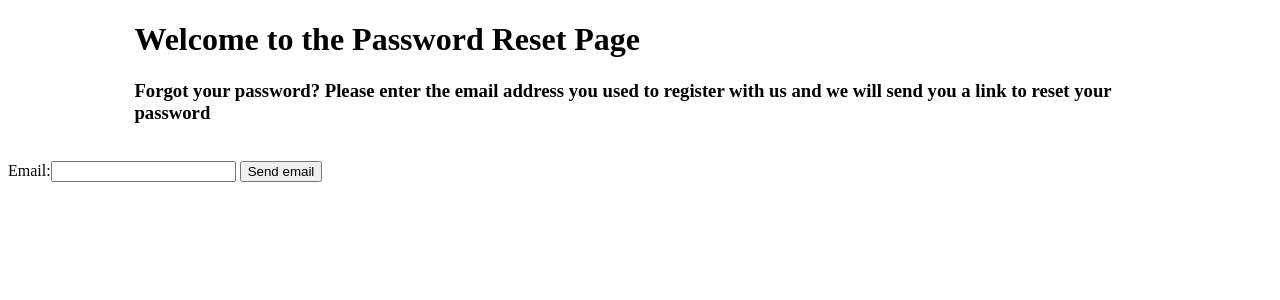
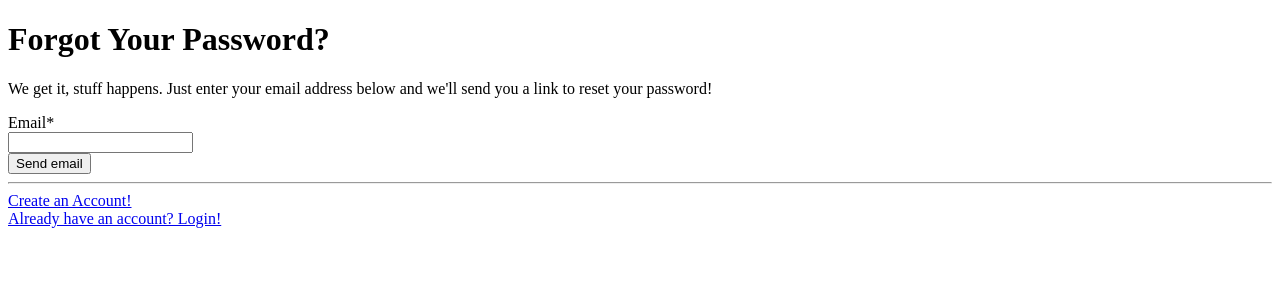
Before and after one commit to nasrinjahan17/todoapp, a Django app: page /reset_password/ in a window 1280 px wide. Shown: the top 300 px of the page. Run offline with Django 3.2, Linux system fonts and the light colour scheme; some libraries are stand-ins or nearby versions.

Commit message:
✅ Add Password Reset with Email functionality🔥

```diff
--- /dev/null
+++ b/templates/auth/forgot-password.html
@@ -0,0 +1,66 @@
+<!DOCTYPE html>
+<html lang="en">
+{% load crispy_forms_tags %}
+<head>
+
+    <meta charset="utf-8">
+    <meta http-equiv="X-UA-Compatible" content="IE=edge">
+    <meta name="viewport" content="width=device-width, initial-scale=1, shrink-to-fit=no">
+    <meta name="description" content="">
+    <meta name="author" content="">
+
+    <title>Forgot Password?</title>
+
+</head>
+
+<body class="bg-gradient-primary">
+
+    <div class="container">
+
+        <!-- Outer Row -->
+        <div class="row justify-content-center">
+
+            <div class="col-xl-10 col-lg-12 col-md-9">
+
+                <div class="card o-hidden border-0 shadow-lg my-5">
+                    <div class="card-body p-0">
+                        <!-- Nested Row within Card Body -->
+                        <div class="row">
+                            <div class="col-lg-6 d-none d-lg-block bg-password-image"></div>
+                            <div class="col-lg-6">
+                                <div class="p-5">
+                                    <div class="text-center">
+                                        <h1 class="h4 text-gray-900 mb-2">Forgot Your Password?</h1>
+                                        <p class="mb-4">We get it, stuff happens. Just enter your email address below
+                                            and we'll send you a link to reset your password!</p>
+                                    </div>
+                                    <form method="POST" class="user">
+
+                                        {% csrf_token %}
+						                {{ form|crispy }}
+
+
+                                        <button type="submit"
+                                            class="btn btn-primary btn-user btn-block">
+                                            Send email</button>
+
+                                    </form>
+                                    <hr>
+                                    <div class="text-center">
+
+                                        <a class="small" href="{% url 'todoapp:signup' %}">Create an Account!</a>
+                                    </div>
+                                    <div class="text-center">
+                                        <a class="small" href="{% url 'todoapp:login' %}">Already have an account? Login!</a>
+                                    </div>
+                                </div>
+                            </div>
+                        </div>
+                    </div>
+                </div>
+            </div>
+        </div>
+    </div>
+</body>
+
+</html>
--- /dev/null
+++ b/templates/auth/password_reset_done.html
@@ -0,0 +1,5 @@
+<h3>Password reset complete</h3>
+
+<p>Your password has been set. You may go ahead and log in now.</p>
+
+<a href="{% url 'todoapp:login' %}">Log in</a>
--- /dev/null
+++ b/templates/auth/password_reset_sent.html
@@ -0,0 +1,6 @@
+
+<h3>Password reset sent</h3>
+
+<p>We’ve emailed you instructions for setting your password, if an account exists with the email you entered. You should receive them shortly.</p>
+
+<p>If you don’t receive an email, please make sure you’ve entered the address you registered with, and check your spam folder.</p>
--- a/todoapp/urls.py
+++ b/todoapp/urls.py
@@ -1,25 +1,44 @@
 from django.urls import path
 from django.contrib.auth import views as auth_views
-from .views import*
+from .views import *
 
-app_name = 'todoapp'
+app_name = "todoapp"
 
 urlpatterns = [
-    path('',index,name='index'),
-    path('login/',user_login,name='login'),
-    path('signup/',signup,name='signup'),
-
-    path('profile/',profile,name='profile'),
-    path('logout/',user_logout,name='logout'),
-    path('add_todo/',add_todo),
-
-    path('delete_todo/<int:id>',delete_todo,name='delete_todo'),
-    path('change_status/<int:id>/<str:status>', change_todo),
-    path('my_todos/',my_todos,name='my_todos'),
-
-    path('reset_password/', auth_views.PasswordResetView.as_view(template_name='reset_pass.html'), name="password_reset"),
-    path('reset_password_sent/', auth_views.PasswordResetDoneView.as_view(template_name='reset_pass_sent.html'), name="password_reset_done"),
-    path('reset/<uidb64>/<token>/', auth_views.PasswordResetConfirmView.as_view(template_name='reset_pass_confirm.html'),name="password_reset_confirm"),
-    path('reset_password_completed/', auth_views.PasswordResetCompleteView.as_view(template_name='reset_pass_complete.html'),name="password_reset_completed"),
-
+    path("", index, name="index"),
+    path("login/", user_login, name="login"),
+    path("signup/", signup, name="signup"),
+    path("profile/", profile, name="profile"),
+    path("logout/", user_logout, name="logout"),
+    path("add_todo/", add_todo),
+    path("delete_todo/<int:id>", delete_todo, name="delete_todo"),
+    path("change_status/<int:id>/<str:status>", change_todo),
+    path("my_todos/", my_todos, name="my_todos"),
+    # ? Password Reset with email
+    path(
+        "reset_password/",
+        auth_views.PasswordResetView.as_view(template_name="auth/forgot-password.html"),
+        name="password_reset",
+    ),
+    path(
+        "reset_password_sent/",
+        auth_views.PasswordResetDoneView.as_view(
+            template_name="auth/password_reset_sent.html"
+        ),
+        name="password_reset_done",
+    ),
+    path(
+        "reset/<uidb64>/<token>/",
+        auth_views.PasswordResetConfirmView.as_view(
+            template_name="auth/password_reset_form.html"
+        ),
+        name="password_reset_confirm",
+    ),
+    path(
+        "reset_password_complete/",
+        auth_views.PasswordResetCompleteView.as_view(
+            template_name="auth/password_reset_done.html"
+        ),
+        name="password_reset_complete",
+    ),
 ]
--- a/todoproject/urls.py
+++ b/todoproject/urls.py
@@ -14,11 +14,11 @@ Including another URLconf
     2. Add a URL to urlpatterns:  path('blog/', include('blog.urls'))
 """
 from django.contrib import admin
-from django.urls import path,include
+from django.urls import path, include
 
 
 urlpatterns = [
-    path('admin/', admin.site.urls),
-    path('', include('todoapp.urls')),
-    #path('', include('django.contrib.auth.urls'))
+    path("admin/", admin.site.urls),
+    path("", include("todoapp.urls")),
+    path("", include("django.contrib.auth.urls")),
 ]
```
Also changed, not shown: templates/auth/password_reset.html (added, +29 -0 lines), templates/auth/password_reset_form.html (added, +31 -0 lines), templates/login.html (+9 -9 lines), todoapp/forms.py (+35 -10 lines), db.sqlite3.
